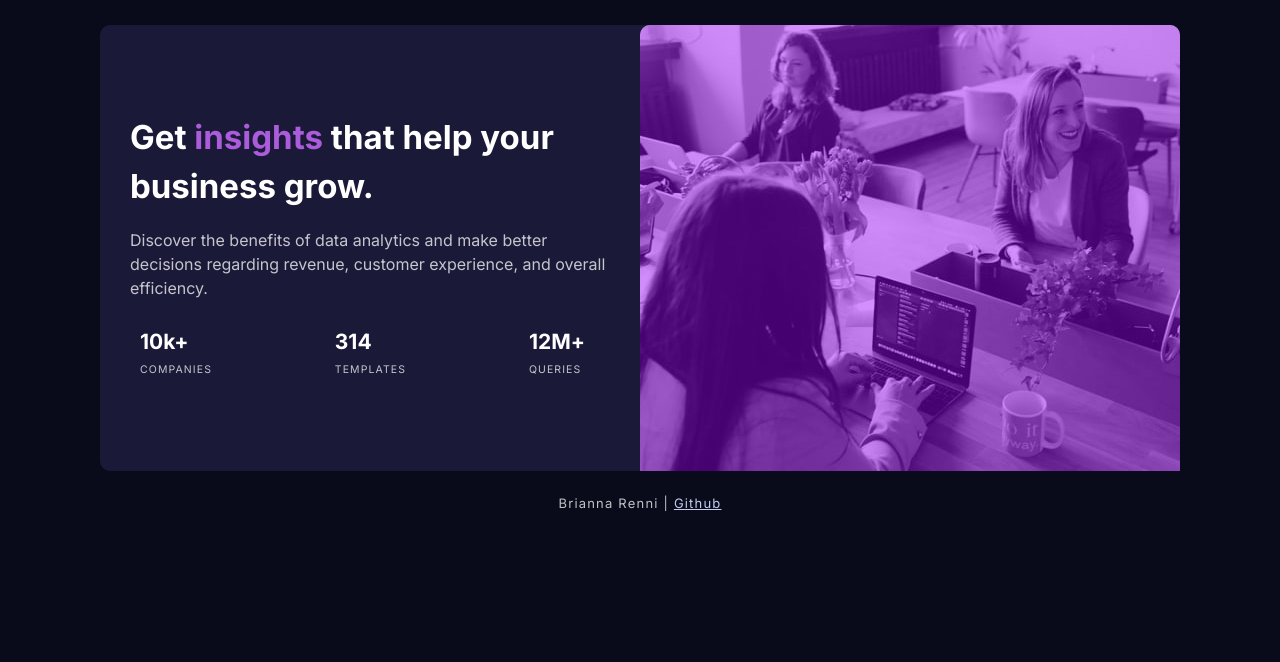
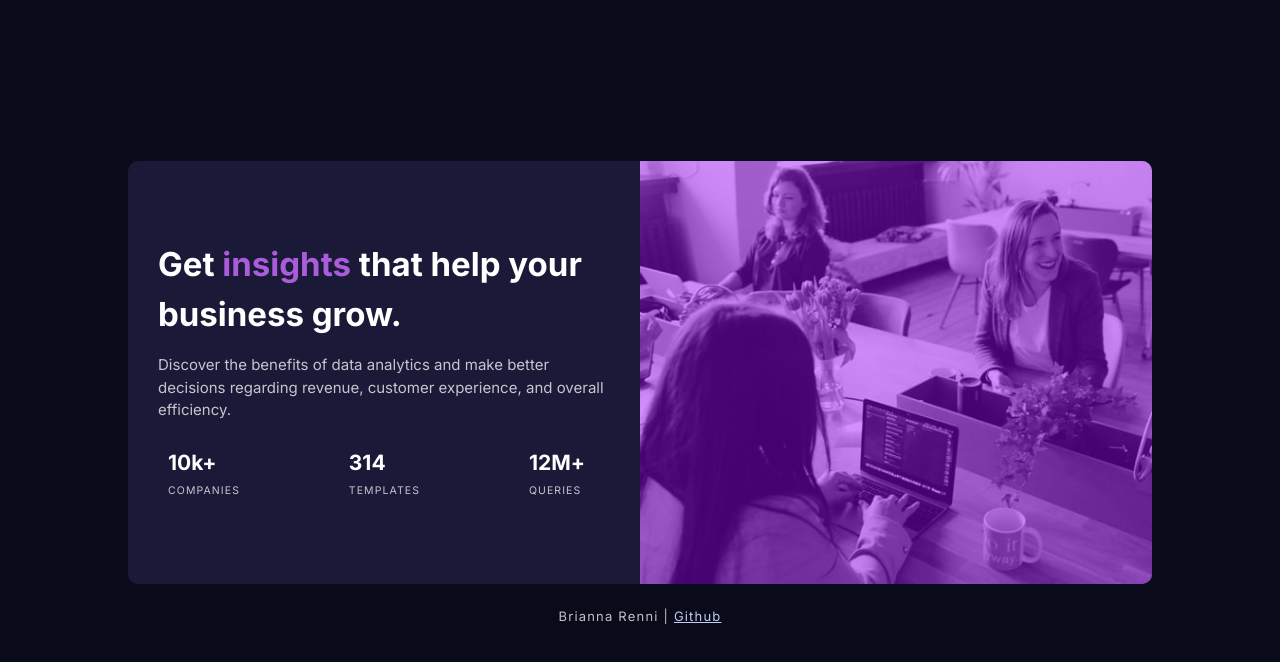
Before and after one commit to briannarenni/site-stats-card, a plain HTML site: page index.html in a window 1280 px wide. Drawn offline with Linux system fonts and the light colour scheme.

Commit message:
Fix centering

```diff
--- a/css/index.css
+++ b/css/index.css
@@ -1,6 +1,11 @@
 body {
+  display: flex;
+  flex-direction: column;
+  justify-content: center;
+  align-items: center;
   font-family: 'Inter', sans-serif;
-  max-height: 100vh;
+  height: 100vh;
+  /* padding: 20px; */
   background-color: var(--main-bkg);
   color: var(--white);
   font-size: 15px;
@@ -8,24 +13,14 @@ body {
   text-rendering: optimizeSpeed;
 }
 
-.container {
-  max-width: 80%;
-  max-height: 90%;
-  display: flex;
-  flex-direction: column;
-  justify-content: center;
-  align-items: center;
-  margin: 0 auto;
-  padding-top: 25px;
-}
-
 .card {
-  max-width: 1080px;
+  max-width: 85%;
   display: flex;
   flex-direction: column;
   background-color: var(--card-bkg);
   text-align: center;
   border-radius: var(--radius);
+
 }
 
 /* Content */
--- a/css/queries.css
+++ b/css/queries.css
@@ -1,12 +1,20 @@
+@media screen and (min-width: 500px) and (max-width: 799px) {
+  .lead {
+    font-size: 1.9em;
+  }
+}
+
+@media screen and (min-width: 750px) and (max-width: 799px) {
+  .card {
+    max-width: 80%;
+  }
+}
+
 @media screen and (min-width:800px) {
-  .container {
-    max-width: 95%;
-    margin: 0 auto;
-  }
-
   .card {
+    max-width: 90%;
     flex-direction: row;
-    justify-content: space-evenly;
+    justify-content: space-between;
     align-items: center;
   }
 
@@ -21,6 +29,9 @@
 
   .graphic {
     order: 1;
+    border-top-left-radius: 0;
+    border-top-right-radius: var(--radius);
+    border-bottom-right-radius: var(--radius);
   }
 
   .list {
@@ -46,17 +57,27 @@
   }
 
   .sub-lead {
-    font-size: 16px;
+    font-size: 15px;
   }
 
   .list {
+    margin-right: 15px;
+  }
+}
 
-    margin-right: 15px;
+@media screen and (min-width:1250px) {
+  .card {
+    max-width: 80%;
 
   }
 }
 
-@media screen and (min-width:1345px) {
+@media screen and (min-width:1320px) {
+  .card {
+    max-width: 80%;
+    margin: 25px;
+  }
+
   .lead {
     font-size: 2.4em;
   }
--- a/index.html
+++ b/index.html
@@ -12,7 +12,7 @@
 </head>
 
 <body>
-  <div class="container">
+
   <main class="card">
     <picture class="graphic">
       <source media="(max-width:799px)" srcset="images/image-header-mobile.jpg">
@@ -47,7 +47,7 @@
   <footer class="footer">
     <p>Brianna Renni | <a href="https://github.com/briannarenni/">Github</a></p>
   </footer>
-  </div>
+
 
 </body>
 
```
Lines whose indentation alone changed are shown as unchanged.
